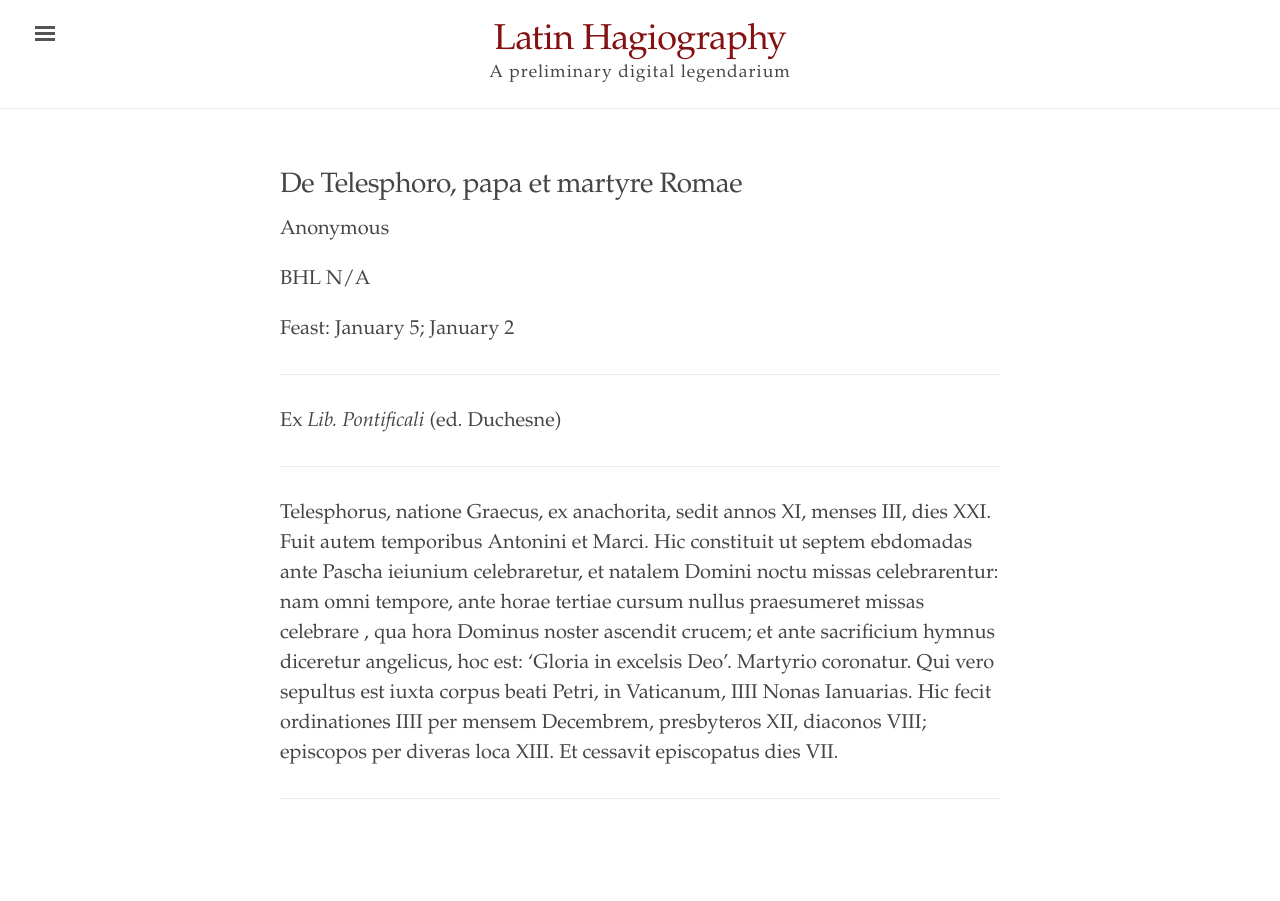
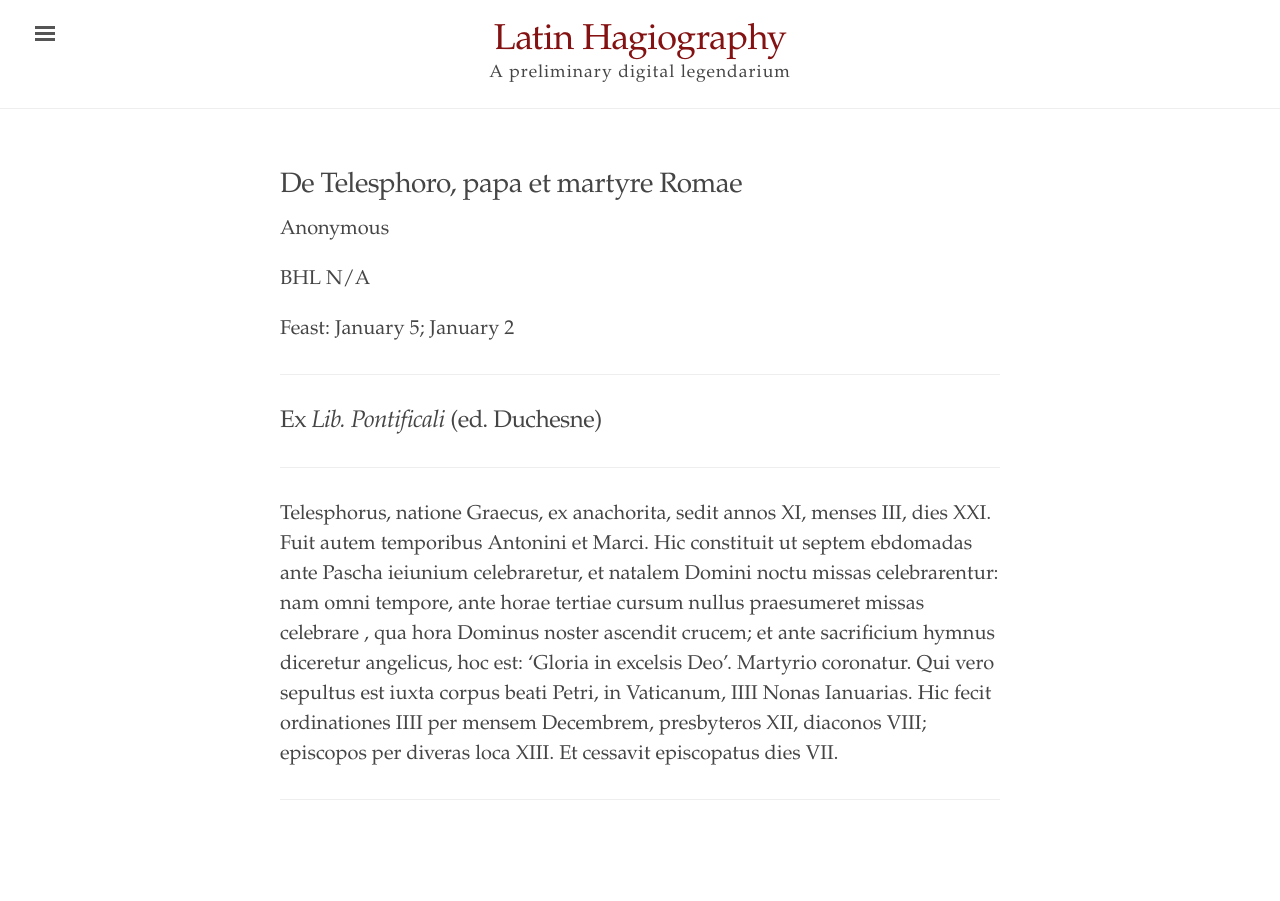
Before and after one commit to cjkoepke1/latin-hagiography, a Jekyll site: the page built from _texts/de-telesphoro-papa.md, in a window 1280 px wide. Built offline with Jekyll 4.4.1, drawn with Linux system fonts in a browser that asks for light colours.

Commit message:
Bolded header

```diff
--- a/_texts/de-telesphoro-papa.md
+++ b/_texts/de-telesphoro-papa.md
@@ -10,7 +10,7 @@ source: Louis Duchesne, Le Liber Pontificalis
 
 ---
 
-Ex *Lib. Pontificali* (ed. Duchesne)
+## Ex *Lib. Pontificali* (ed. Duchesne)
 
 ---
 
```
